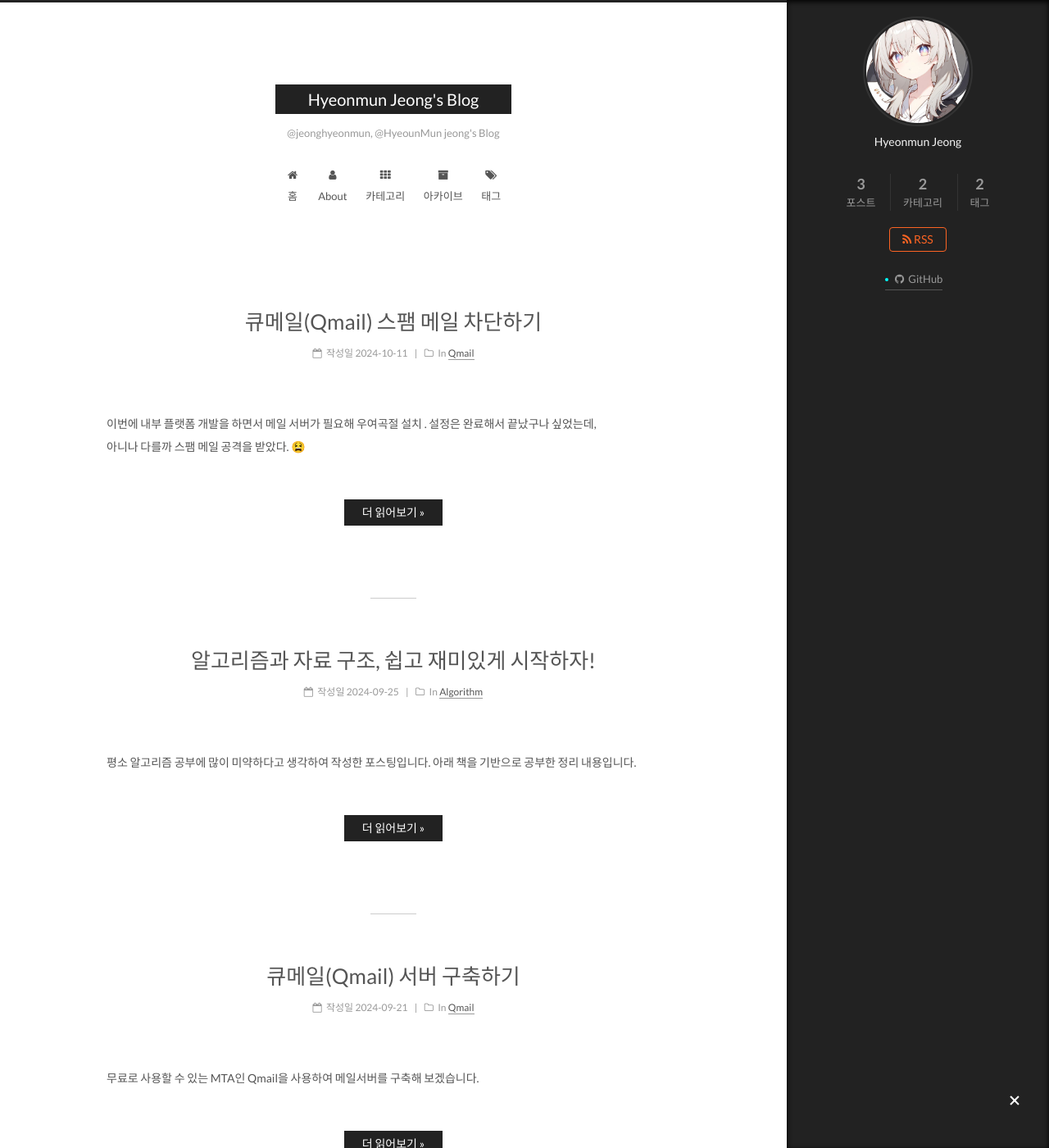
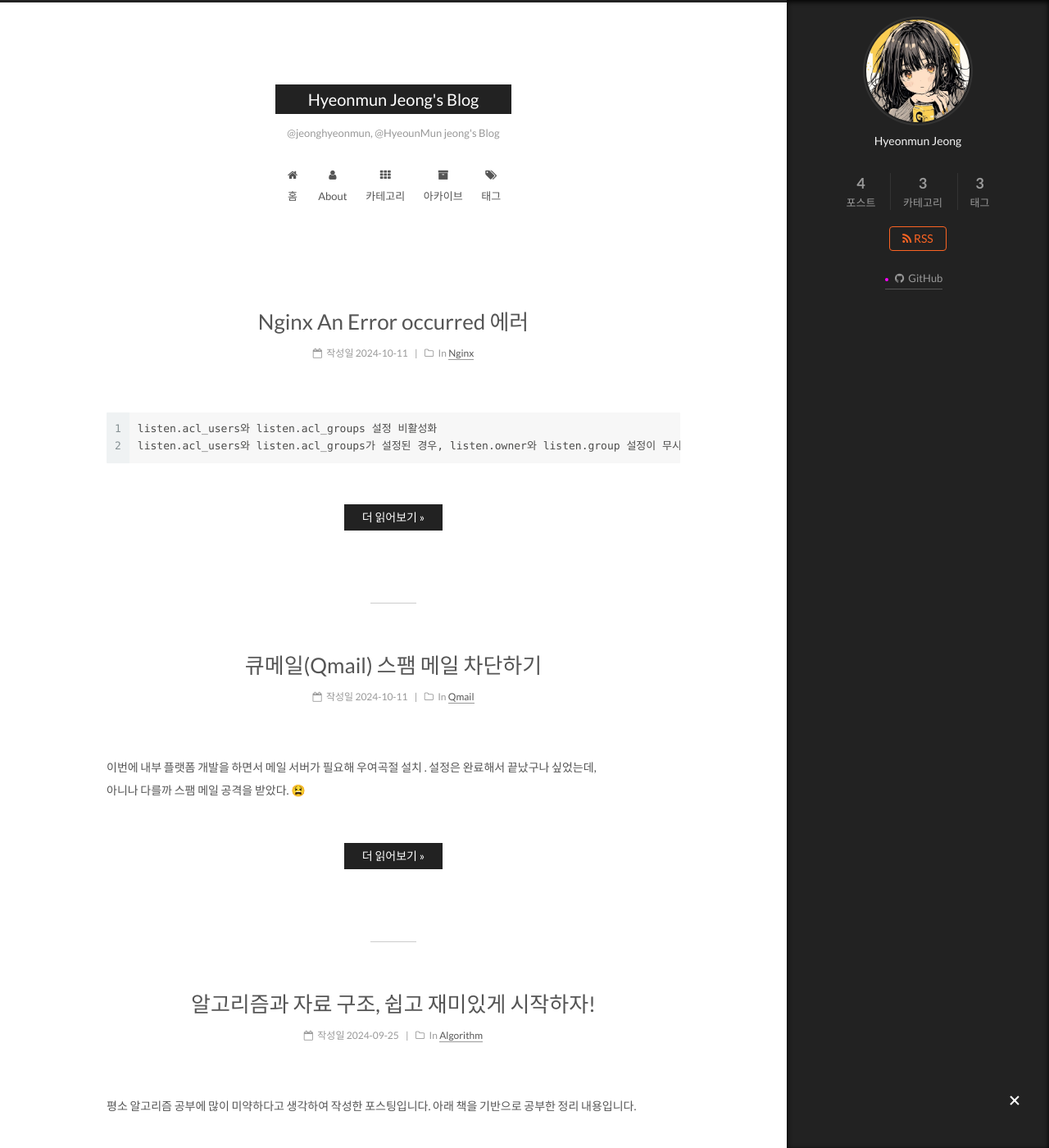
Before and after one commit to jhmhubdnc/jhmhubdnc.github.io, a Jekyll site: the page built from index.html, in a window 1280 px wide and 1400 px high. Shown: the whole window at 82% size. Built offline with Jekyll 4.4.1, drawn with Linux system fonts in a browser that asks for light colours; the list of posts is cut into pages by our own code.

Commit message:
feat: nginx-an-error 포스팅

````diff
--- a/_config.yml
+++ b/_config.yml
@@ -234,7 +234,7 @@ social_icons:
 
 # Sidebar Avatar
 # in directory: /assets/images/avatar.gif
-avatar: /assets/images/profile-3.jpg
+avatar: /assets/images/profile-5.webp
 
 # Table Of Contents in the Sidebar
 toc:
--- /dev/null
+++ b/_posts/2024-11-02-nginx_an_error_occurred_error.md
@@ -0,0 +1,26 @@
+---
+title: Nginx An Error occurred 에러
+date: 2024-10-11
+categories:
+- Nginx
+tags:
+- Nginx
+---
+
+```
+listen.acl_users와 listen.acl_groups 설정 비활성화
+listen.acl_users와 listen.acl_groups가 설정된 경우, listen.owner와 listen.group 설정이 무시되므로, 아래처럼 주석 처리하여 비활성화 해주세요.
+```
+
+```
+;listen.acl_users = nginx
+;listen.acl_groups = nginx
+```
+PHP-FPM과 Nginx 설정 변경 후, 아래와 같이 재시작하여 설정이 적용되었는지 확인 합니다.
+
+```
+service php-fpm restart
+nginx -t
+nginx -s reload
+```
+Nginx와 PHP-FPM을 재시작하여 페이지를 확인해보면 정상 작동한 것을 확인할 수 있습니다.
--- a/_sass/_common/components/sidebar/sidebar-author.scss
+++ b/_sass/_common/components/sidebar/sidebar-author.scss
@@ -3,7 +3,7 @@
   margin: 0 auto;
   padding: $site-author-image-padding;
   width: $site-author-image-width;
-  height: $site-author-image-height;
+  // height: $site-author-image-height;
   border: $site-author-image-border-width solid $site-author-image-border-color;
   border-radius: 50%;
   object-fit: cover; /* 이미지 비율 유지하며 크기에 맞추기 */
````
Also changed, not shown: assets/images/profile-5.webp (added).
